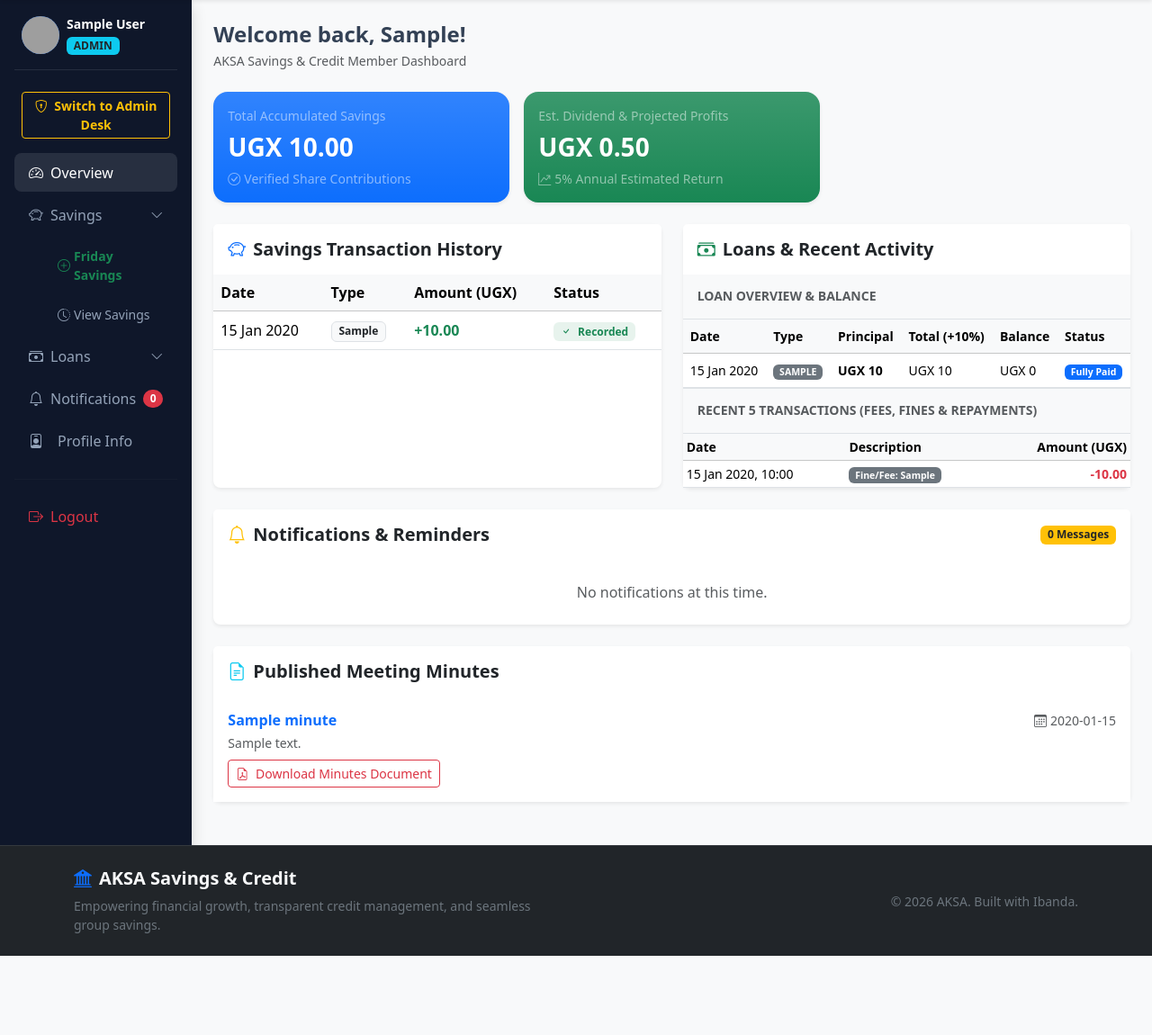
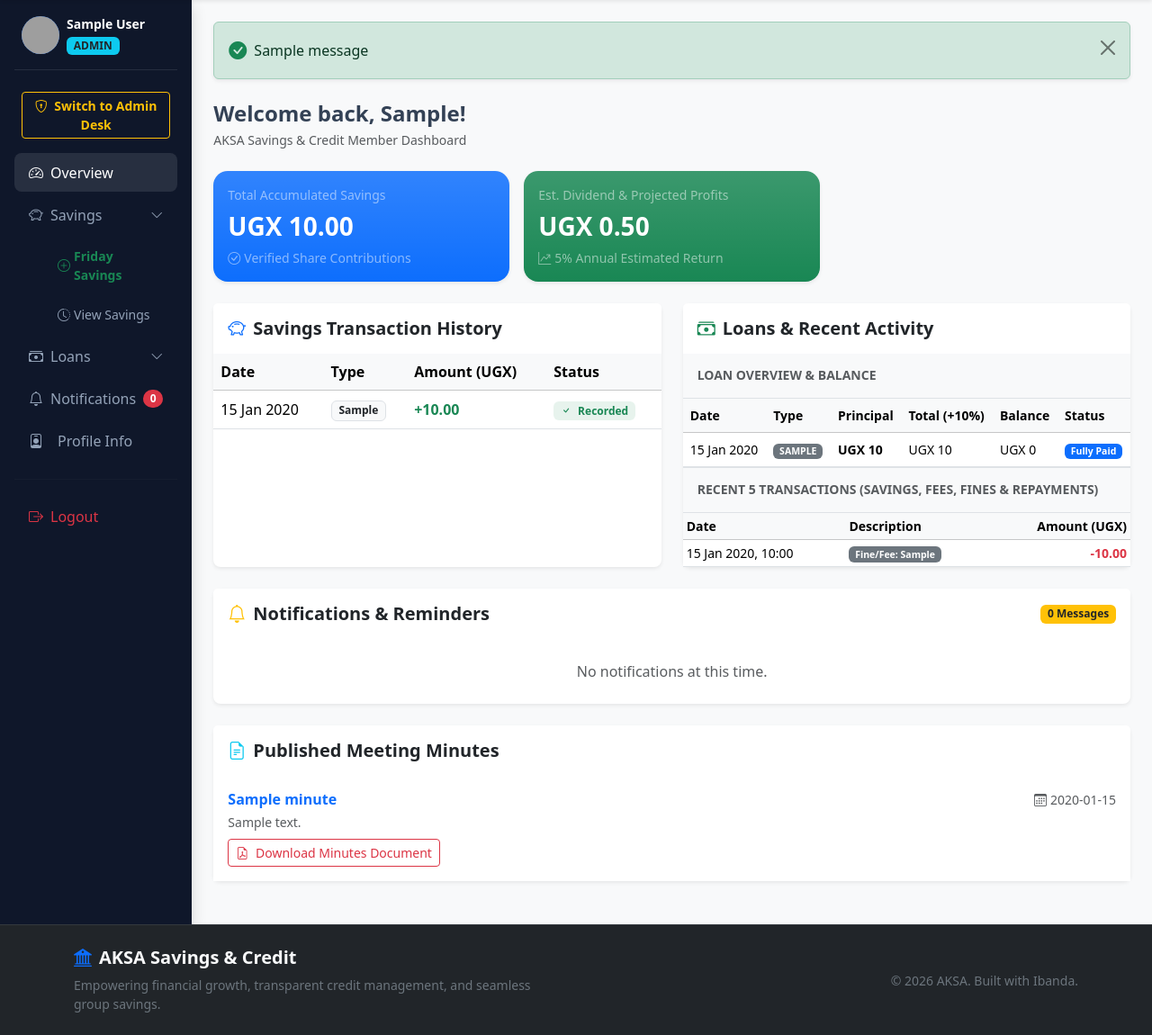
Before and after one commit to Zuba43/aksa_sacco, a Flask app: page /member/dashboard in a window 1280 px wide. Shown: the part 62-1212 px from the top of the page at 90% size. Before the commit the page ends 1124 px from the top, so only its background shows below. Run offline with Flask 3, Linux system fonts and the light colour scheme; a user stored in the database is signed in; tables that the repository leaves empty hold one stand-in row (values such as "Sample post"); one stand-in notice (Sample message) is shown; some libraries are stand-ins or nearby versions; grey boxes are pictures that could not be loaded.

Commit message:
fix eror and message flashing on member dashboard

```diff
--- a/app/templates/member/dashboard.html
+++ b/app/templates/member/dashboard.html
@@ -252,7 +252,31 @@ endblock %} {% block extra_head %}
           <i class="bi bi-list fs-5"></i> Menu
         </button>
       </div>
-
+      <!-- Flash Messages Container -->
+      {% with messages = get_flashed_messages(with_categories=true) %} {% if
+      messages %}
+      <div class="mb-4">
+        {% for category, message in messages %}
+        <div
+          class="alert alert-{{ 'danger' if category == 'error' or category == 'danger' else 'success' if category == 'success' else 'warning' if category == 'warning' else 'info' }} alert-dismissible fade show shadow-sm"
+          role="alert"
+        >
+          <div class="d-flex align-items-center">
+            <i
+              class="bi {{ 'bi-check-circle-fill text-success' if category == 'success' else 'bi-exclamation-triangle-fill text-danger' if category == 'error' or category == 'danger' else 'bi-info-circle-fill text-info' }} fs-5 me-2"
+            ></i>
+            <div>{{ message }}</div>
+          </div>
+          <button
+            type="button"
+            class="btn-close"
+            data-bs-dismiss="alert"
+            aria-label="Close"
+          ></button>
+        </div>
+        {% endfor %}
+      </div>
+      {% endif %} {% endwith %}
       <!-- Top Bar Greeting Only -->
       <div
         class="d-flex justify-content-between align-items-center mb-4 flex-wrap gap-2"
@@ -440,7 +464,7 @@ endblock %} {% block extra_head %}
 
               <div class="p-3 bg-light border-top border-bottom">
                 <h6 class="fw-bold text-uppercase small text-muted mb-0">
-                  Recent 5 Transactions (Fees, Fines & Repayments)
+                  Recent 5 Transactions (Savings, Fees, Fines & Repayments)
                 </h6>
               </div>
               {% if recent_transactions %}
@@ -456,7 +480,9 @@ endblock %} {% block extra_head %}
                     </tr>
                   </thead>
                   <tbody>
-                    {% for t in recent_transactions %}
+                    {% for t in recent_transactions %} {% set is_positive =
+                    t.is_credit or 'saving' in t.type|lower or 'membership' in
+                    t.type|lower %}
                     <tr>
                       <td>
                         {{ t.date.strftime('%d %b %Y, %H:%M') if t.date else
@@ -468,9 +494,9 @@ endblock %} {% block extra_head %}
                         >
                       </td>
                       <td
-                        class="text-end fw-bold {{ 'text-success' if t.is_credit else 'text-danger' }}"
+                        class="text-end fw-bold {{ 'text-success' if is_positive else 'text-danger' }}"
                       >
-                        {{ '+' if t.is_credit else '-' }}{{
+                        {{ '+' if is_positive else '-' }}{{
                         "{:,.2f}".format(t.amount | default(0)) }}
                       </td>
                     </tr>
@@ -480,7 +506,7 @@ endblock %} {% block extra_head %}
               </div>
               {% else %}
               <div class="p-3 text-center text-muted small">
-                No recent fees, fines, or repayment activity.
+                No recent transaction activity.
               </div>
               {% endif %}
             </div>
```
